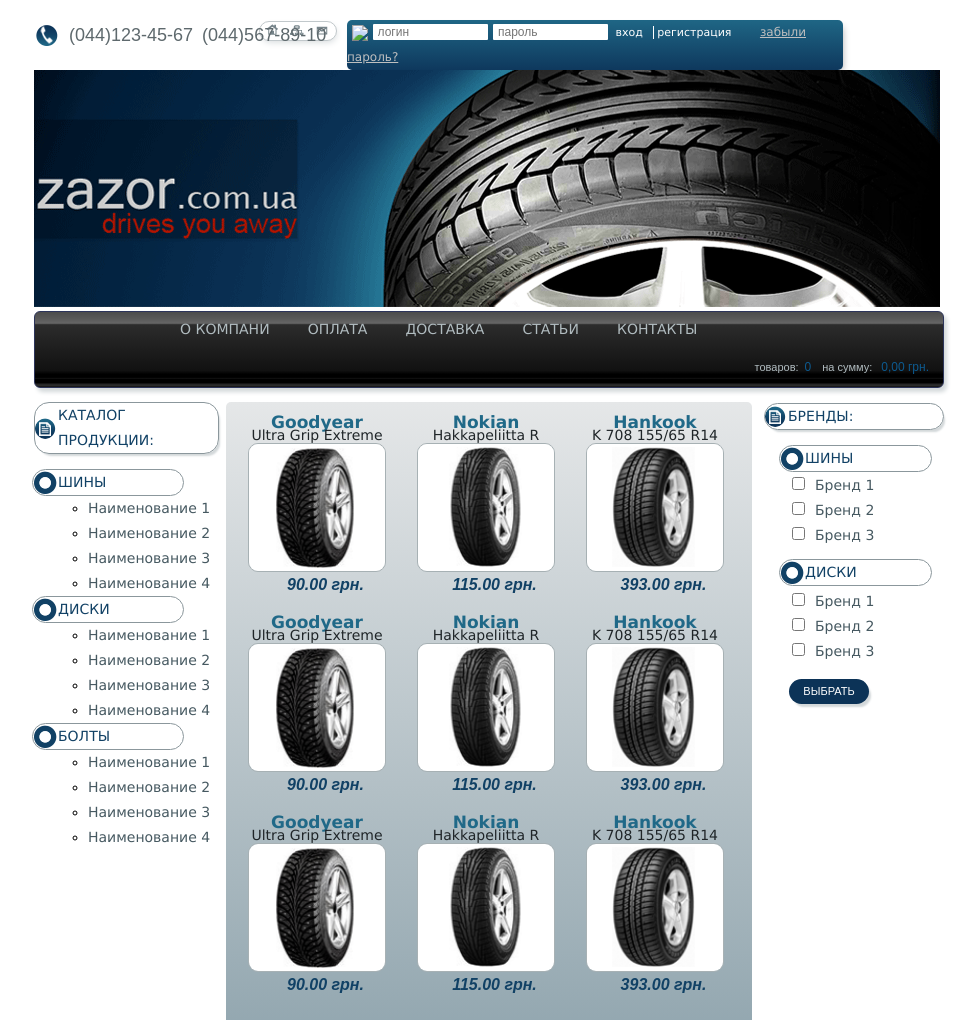
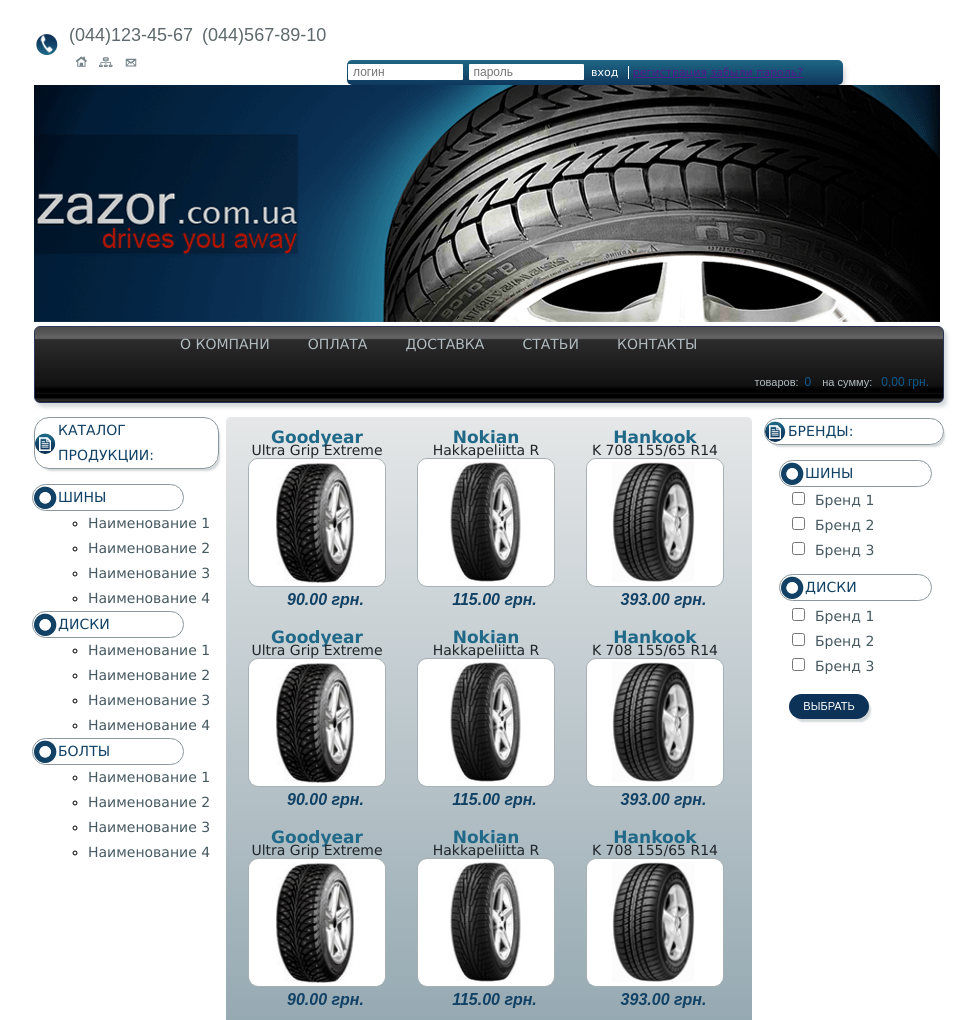
Before and after one commit to AlexandraShevchenko/AlexandraShevchenko.github.io, a plain HTML site: page homework/homework6/index.html in a window 1280 px wide. Shown: the top 1020 px of the page, without its empty margins (151-1130 px from the left). Drawn offline with Linux system fonts and the light colour scheme.

Commit message:
Update index.html

```diff
--- a/homework/homework6/index.html
+++ b/homework/homework6/index.html
@@ -11,21 +11,24 @@
   <!--HEADER-->
   <header>
     <div class="top">
-      <span>(044)123-45-67</span>
-      <span class="number2">(044)567-89-10</span>
-      <form>
-        <img src="images/person.png">
+      <div class="phone">
+        <span>(044)123-45-67</span>
+        <span class="number2">(044)567-89-10</span>
+      </div>
+      <div class="form">
+      <form class="icon">
         <input type="text" placeholder="логин">
         <input type="password" placeholder="пароль">
         <span class="enter">вход</span>
-        регистрация
-        <span class="password">забыли пароль?</span>
+        <a href="">регистрация</a>
+        <a href="">забыли пароль?</a>
       </form>
-      <button>
+      </div>
+      <div class="icons">
         <a href=""><img src="images/house.png" id="house"></a>
         <a href=""><img src="images/img2.png" id="img2"></a>
         <a href=""><img src="images/letter.png" id="letter"></a>
-      </button>
+      </div>
     </div>
 
 
```
